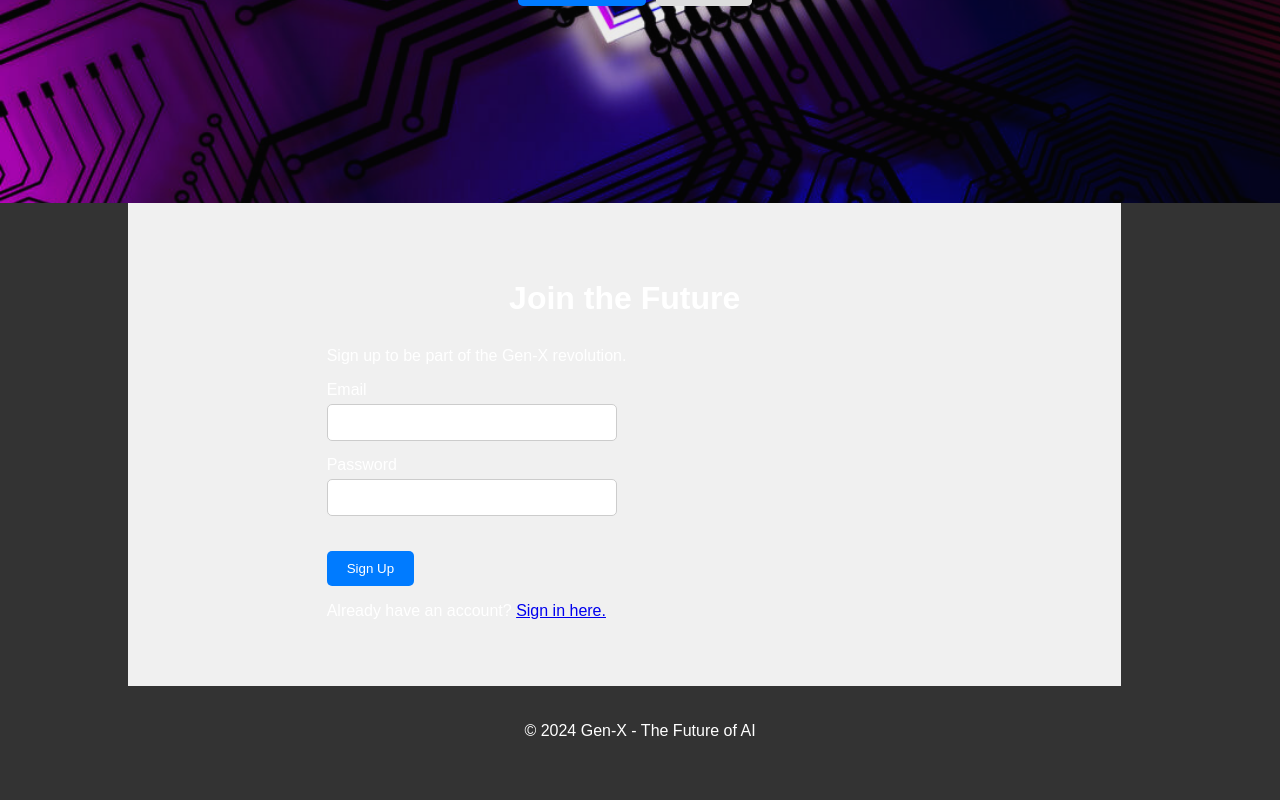
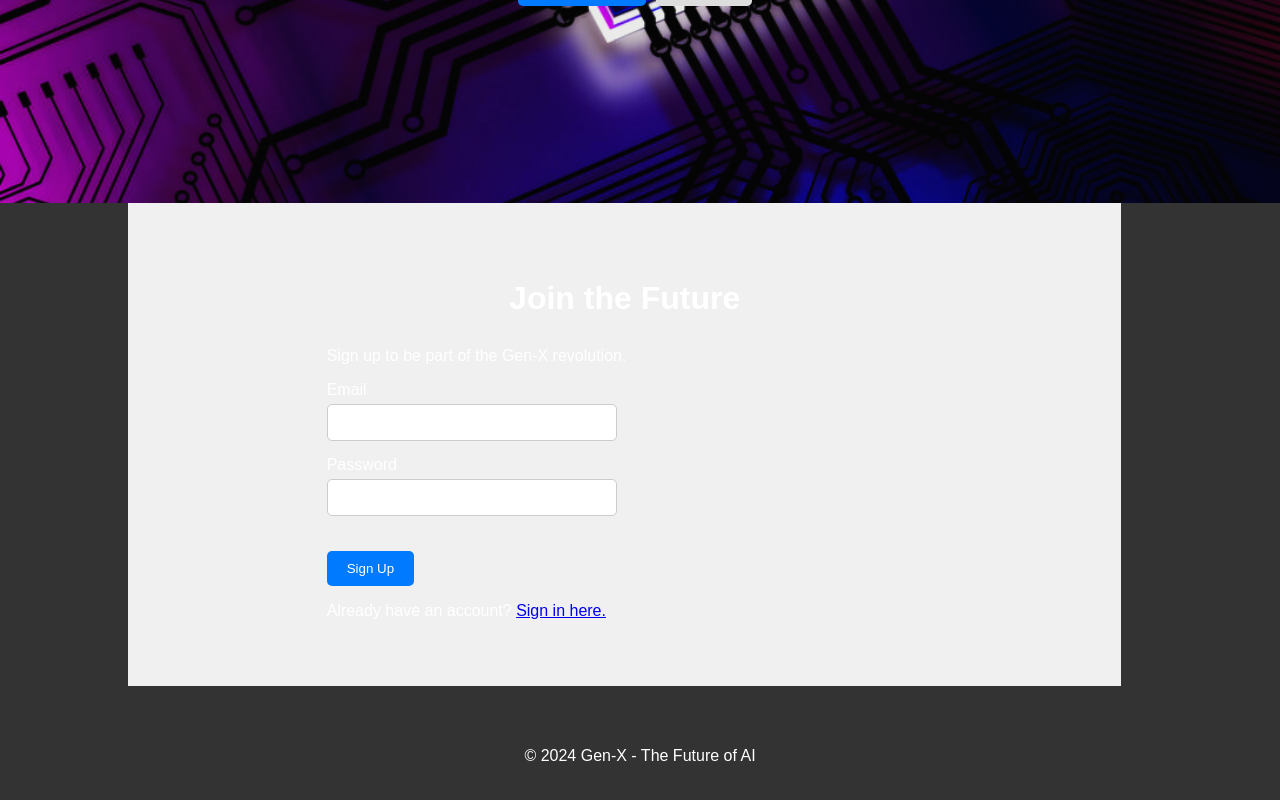
Before and after one commit to Hamza1610/Gen-X-prototype, a React (Create React App) app in the folder client/: page / in a window 1280 px wide. Shown: the part 397-1197 px from the top of the page. Built offline with nearby package versions, Linux system fonts and the light colour scheme.

Commit message:
adjust layout styles

```diff
--- a/client/src/components/footer.css
+++ b/client/src/components/footer.css
@@ -4,5 +4,8 @@ footer {
     padding: 20px;
     text-align: center;
     height: 100px;
-    width: 100vw;
+    display: flex;
+    justify-content: center;
+    align-items: center;
+
   }
```
